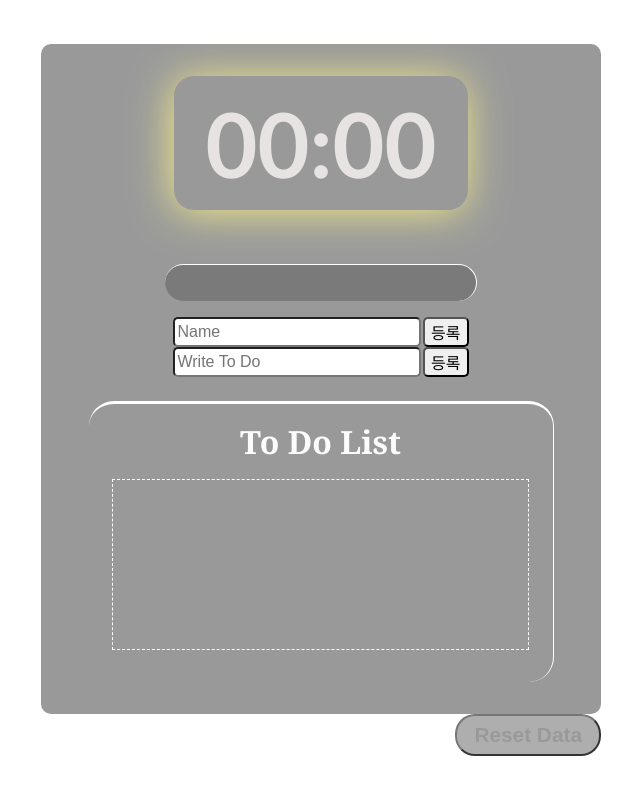
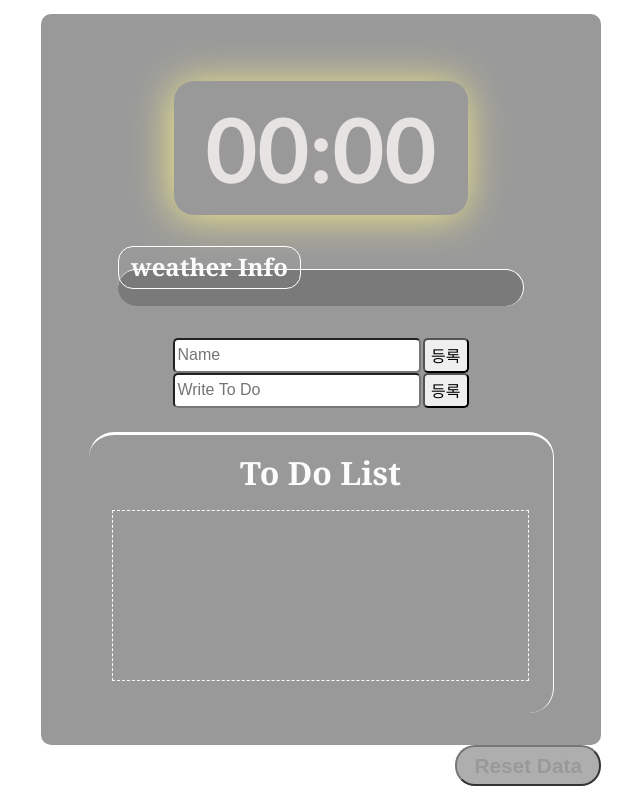
Before and after one commit to dlwlsdn201/ToDoList, a website built with Parcel: page index.html in a window 1280 px wide. Shown: the whole page, without its empty margins (319-959 px from the left). Built offline with nearby package versions, Linux system fonts and the light colour scheme.

Commit message:
브라우저 크기에 따른 배경 이미지 비율 스타일 수정. closed #28

```diff
--- a/css/index.scss
+++ b/css/index.scss
@@ -24,16 +24,28 @@ body {
 .js-weather {
     background: rgba(0, 0, 0, 0.2);
     display: flex;
+    position: relative;
     justify-content: space-around;
     height: auto;
     font-size: 1.5em;
-    width: 60%;
+    width: 80%;
     line-height: 1.7em;
     border-top: 0.5px solid white;
     border-right: 1px solid white;
     border-radius: 20px;
     padding: 0.7em;
     padding-top: 0.8em;
+
+    .caption {
+        position: absolute;
+        left: 0;
+        top: -1em;
+        z-index: 5;
+        margin: 0;
+        padding: 0 0.5em;
+        border : 1px solid white;
+        border-radius: 15px;
+    }
 
     .temp, .place{
         display: flex;
@@ -56,6 +68,7 @@ body {
 }
 
 .clock {
+    margin-top : 0.8em;
     margin-bottom: 1.2em;
     padding: 0.3em 0.7em;
     border-radius: 20px;
@@ -90,7 +103,7 @@ body {
 }
 
 .userForm {
-    margin-top: 1em;
+    margin-top: 2em;
 }
 
 .contentsWrapper {
@@ -112,7 +125,7 @@ body {
     top: 0;
     left: 0;
     width: 100%;
-    height: 100%;
+    height: 100vh;
     z-index: -5;
     animation: fadeIn 0.7s linear;
 }
@@ -120,14 +133,14 @@ body {
 .showing {
     font-weight: 700;
     font-family: Impact, Haettenschweiler, "Arial Narrow Bold", sans-serif;
-    font-size: 1.8em;
+    font-size: 2.5em;
     margin-top: 1.5em;
     margin-bottom: 0;
 }
 
 input {
     font-size: 1em;
-    height: 1.5em;
+    height: 1.8em;
     width: 15em;
     border-radius: 5px;
 }
--- a/index.html
+++ b/index.html
@@ -15,6 +15,7 @@
                 <h1 id="js-clock-content">00:00</h1>
             </div>
             <div class="js-weather" id="js-weather">
+                <h4 class='caption'>weather Info</h4>
                 <div class='temp'></div>
                 <div class='place'></div>
             </div>
```
Also changed, not shown: css/index.css, 1 other file.
